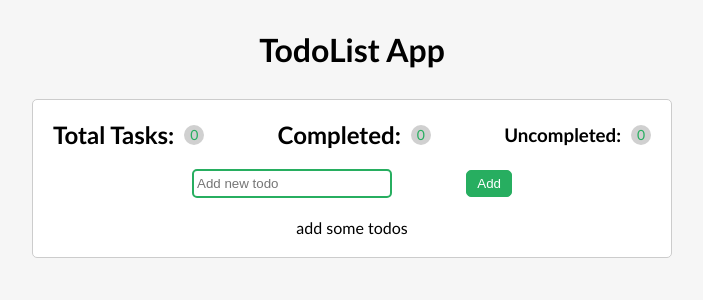
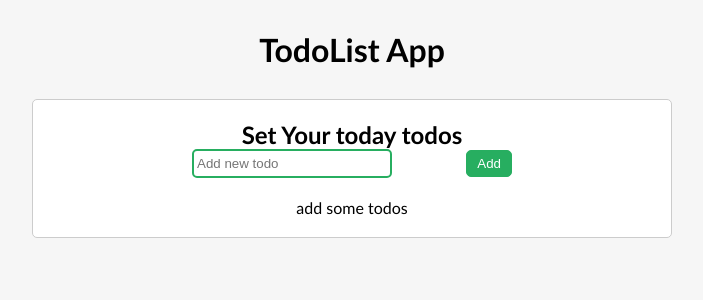
Before and after one commit to HesamMarshal/todo-list-react, a React (Create React App) app: page / in a window 1280 px wide. Shown: the top 300 px of the page, without its empty margins (288-991 px from the left). Built offline with nearby package versions, Linux system fonts and the light colour scheme.

Commit message:
add select todo type

```diff
--- a/src/components/NavBar.js
+++ b/src/components/NavBar.js
@@ -1,4 +1,16 @@
-const NavBar = ({ todos }) => {
+import { useState } from "react";
+
+const NavBar = ({ todos, filterTodos, status, setStatus }) => {
+  const numCompletedTodos = todos.filter((t) => t.isCompleted).length;
+  const numUncompletedTodos = todos.filter((t) => !t.isCompleted).length;
+
+  const changeHandler = (e) => {
+    filterTodos(e.target.value);
+    setStatus(e.target.value);
+  };
+
+  if (todos.length <= 0) return <h2>Set Your today todos</h2>;
+
   return (
     <header>
       <article>
@@ -7,12 +19,17 @@ const NavBar = ({ todos }) => {
       </article>
       <article>
         <h2>Completed:</h2>
-        <span>{todos.filter((t) => t.isCompleted).length}</span>
+        <span>{numCompletedTodos}</span>
       </article>
       <article>
         <h3>Uncompleted:</h3>
-        <span>{todos.filter((t) => !t.isCompleted).length}</span>
+        <span>{numUncompletedTodos}</span>
       </article>
+      <select onChange={changeHandler} value={status}>
+        <option value="all">All</option>
+        <option value="completed">Completed</option>
+        <option value="unCompleted">UnCompleted</option>
+      </select>
     </header>
   );
 };
--- a/src/components/TodoApp.js
+++ b/src/components/TodoApp.js
@@ -1,4 +1,4 @@
-import { useState } from "react";
+import { useEffect, useState } from "react";
 import TodoFrom from "./TodoFrom";
 import TodoList from "./TodoList";
 import NavBar from "./NavBar";
@@ -6,6 +6,9 @@ import NavBar from "./NavBar";
 const TodoApp = () => {
   // todos state
   const [todos, setTodos] = useState([]);
+  const [status, setStatus] = useState("All");
+  const [filteredTodos, SetFilteredTodos] = useState([]);
+
   const addTodo = (input) => {
     const newTodo = {
       id: Math.floor(Math.random() * 1000),
@@ -16,6 +19,9 @@ const TodoApp = () => {
     setTodos([...todos, newTodo]);
   };
 
+  useEffect(() => {
+    filterTodos(status);
+  }, [todos, status]);
   const completeTodo = (id) => {
     const index = todos.findIndex((t) => t.id === id);
 
@@ -54,13 +60,36 @@ const TodoApp = () => {
     updatedTodos[index] = selectedTodo;
     setTodos(updatedTodos);
   };
+
+  const filterTodos = (status) => {
+    console.log(status);
+    switch (status) {
+      case "all":
+        SetFilteredTodos(todos);
+        break;
+      case "completed":
+        SetFilteredTodos(todos.filter((t) => t.isCompleted));
+        break;
+      case "unCompleted":
+        SetFilteredTodos(todos.filter((t) => !t.isCompleted));
+        break;
+      default:
+        SetFilteredTodos(todos);
+    }
+  };
+
   return (
     <div className="container">
-      <NavBar todos={todos} />
+      <NavBar
+        todos={filteredTodos}
+        filterTodos={filterTodos}
+        status={status}
+        setStatus={setStatus}
+      />
       <TodoFrom submitTodo={addTodo} />
 
       <TodoList
-        todos={todos}
+        todos={filteredTodos}
         onComplete={completeTodo}
         onDelete={deleteHandler}
         onUpdate={updateTodo}
```
